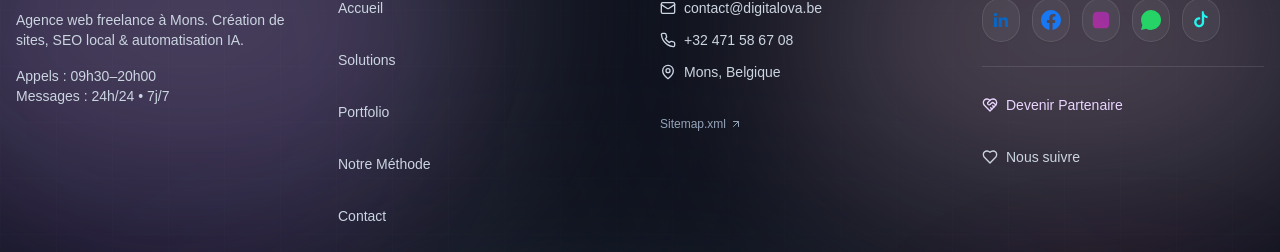
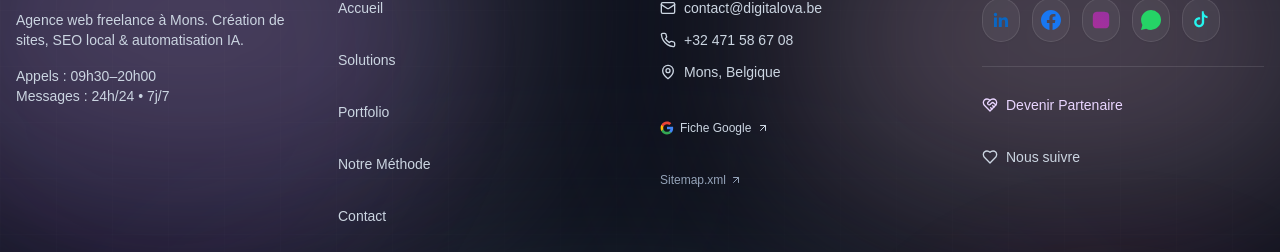
Before and after one commit to Digitalova/Digitalova-APP, a Next.js app: page /contact in a window 1280 px wide. Shown: the part 2747-2999 px from the top of the page. Built offline with nearby package versions, Linux system fonts and the light colour scheme; no server answers; a web font is replaced by a local one.

Commit message:
ajout fiche gmb

```diff
--- a/src/components/Footer.jsx
+++ b/src/components/Footer.jsx
@@ -177,7 +177,23 @@ const Footer = () => {
                 <p className="flex items-center gap-2">
                   <MapPin size={16} /> Mons, Belgique
                 </p>
-                <div className="pt-2">
+                <div className="pt-3 flex flex-col gap-2">
+                  <a
+                    href="https://www.google.com/search?q=DIGITALOVA+-+Cr%C3%A9ation+de+Sites+Web+%C3%A0+Mons"
+                    target="_blank"
+                    rel="noopener noreferrer"
+                    title="Voir notre fiche Google My Business"
+                    className="inline-flex items-center gap-1.5 text-slate-300 hover:text-white transition-colors text-xs"
+                  >
+                    <svg className="w-3.5 h-3.5" viewBox="0 0 24 24" fill="none">
+                      <path d="M22.56 12.25c0-.78-.07-1.53-.2-2.25H12v4.26h5.92c-.26 1.37-1.04 2.53-2.21 3.31v2.77h3.57c2.08-1.92 3.28-4.74 3.28-8.09z" fill="#4285F4"/>
+                      <path d="M12 23c2.97 0 5.46-.98 7.28-2.66l-3.57-2.77c-.98.66-2.23 1.06-3.71 1.06-2.86 0-5.29-1.93-6.16-4.53H2.18v2.84C3.99 20.53 7.7 23 12 23z" fill="#34A853"/>
+                      <path d="M5.84 14.09c-.22-.66-.35-1.36-.35-2.09s.13-1.43.35-2.09V7.07H2.18C1.43 8.55 1 10.22 1 12s.43 3.45 1.18 4.93l2.85-2.22.81-.62z" fill="#FBBC05"/>
+                      <path d="M12 5.38c1.62 0 3.06.56 4.21 1.64l3.15-3.15C17.45 2.09 14.97 1 12 1 7.7 1 3.99 3.47 2.18 7.07l3.66 2.84c.87-2.6 3.3-4.53 6.16-4.53z" fill="#EA4335"/>
+                    </svg>
+                    Fiche Google
+                    <ArrowUpRight className="w-3 h-3" />
+                  </a>
                   <a
                     href="/sitemap.xml" title="Voir le sitemap de Digitalova - Agence Web"
                     className="inline-flex items-center gap-1 text-slate-400 hover:text-white transition-colors text-xs"
```
